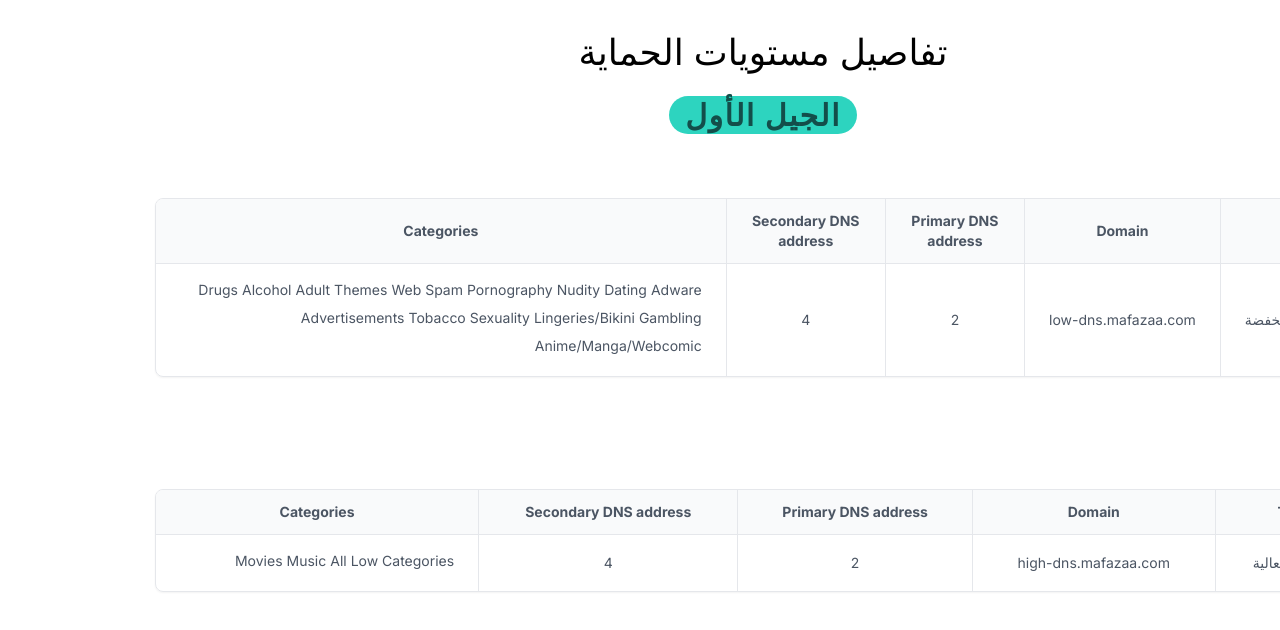
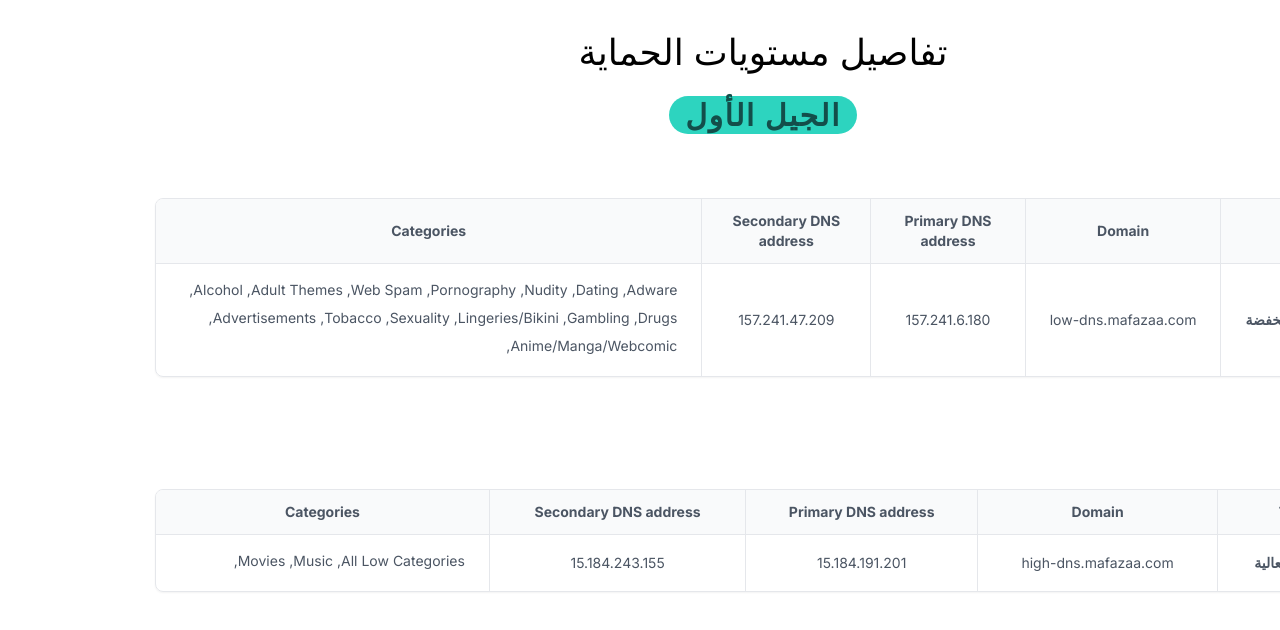
Before and after one commit to ahmed-elbehairy7/ainaa-web, a Next.js app: page /setupvalues in a window 1280 px wide. Shown: the top 630 px of the page. Built offline with nearby package versions, Linux system fonts and the light colour scheme.

Commit message:
updated setupvalues data

```diff
--- a/app/components/Table.tsx
+++ b/app/components/Table.tsx
@@ -23,8 +23,12 @@
 				<table className="min-w-full table-auto text-sm text-center border-collapse">
 					<thead className="bg-gray-50 text-gray-600 font-medium border-b border-gray-200">
 						<tr>
-              <th className="py-3 px-6 border-l border-gray-200">Title</th>
-              <th className="py-3 px-6 border-l border-gray-200">Domain</th>
+							<th className="py-3 px-6 border-l border-gray-200">
+								Title
+							</th>
+							<th className="py-3 px-6 border-l border-gray-200">
+								Domain
+							</th>
 							<th className="py-3 px-6 border-l border-gray-200">
 								Primary DNS address
 							</th>
@@ -36,7 +40,7 @@
 					</thead>
 					<tbody className="text-gray-600">
 						<tr>
-              <td className="px-6 py-4 whitespace-nowrap border-l border-gray-200">
+							<td className="px-6 font-bold py-4 whitespace-nowrap border-l border-gray-200">
 								{title}
 							</td>
 							<td className="px-6 py-4 whitespace-nowrap border-l border-gray-200">
@@ -51,7 +55,7 @@
 							<td className="px-6 py-4 whitespace-nowrap flex gap-1 flex-wrap">
 								{categories.map((category, i) => (
 									<p key={i} className="mb-1">
-                    {category}
+										{`${category}, `}
 									</p>
 								))}
 							</td>
--- a/app/setupvalues/page.tsx
+++ b/app/setupvalues/page.tsx
@@ -24,8 +24,8 @@
 							key={index}
 							title={values.ar.title}
 							domain={values.subdomain + ".mafazaa.com"}
-              primary={"2"}
-              secondary={"4"}
+							primary={values.primary}
+							secondary={values.secondary}
 							categories={values.categories}
 						/>
 					);
```
Lines whose indentation alone changed are shown as unchanged.
